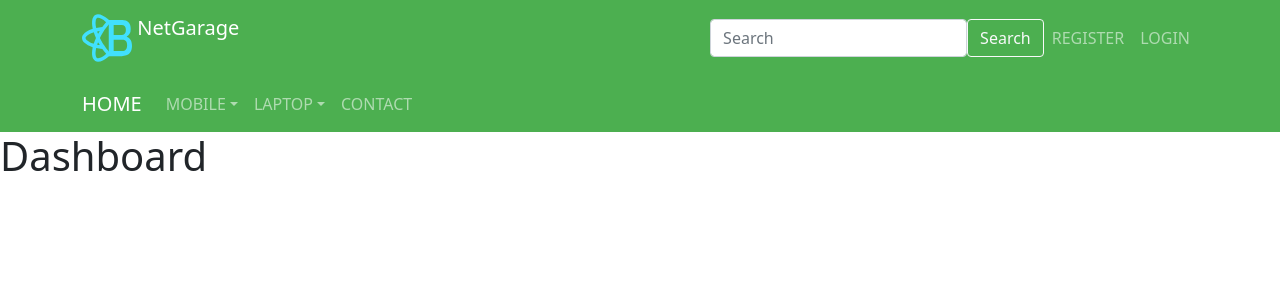
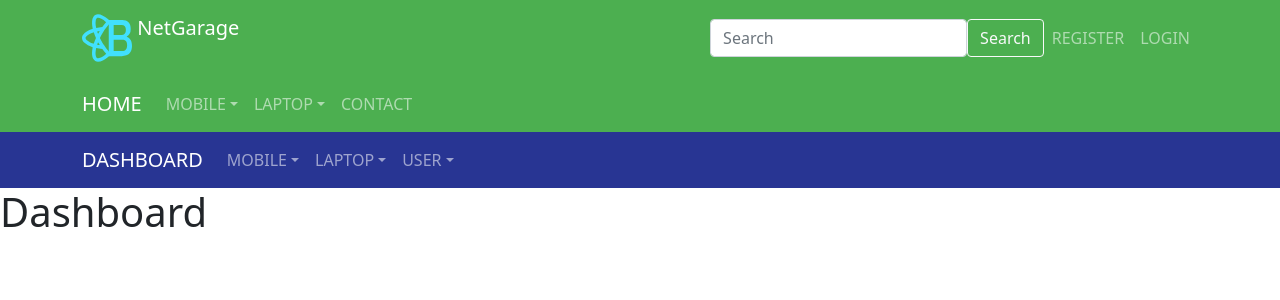
Before and after one commit to paradocx96/NetGarage-frontend, a React (Create React App) app: page /dashboard in a window 1280 px wide. Shown: the top 300 px of the page. Built offline with nearby package versions, Linux system fonts and the light colour scheme.

Commit message:
Dashboard - Navigation Bar Init

```diff
--- /dev/null
+++ b/src/components/layouts/Navigation/NavigationBarDashboard.jsx
@@ -0,0 +1,46 @@
+import React, {Component} from 'react';
+import {Container, Nav, Navbar, NavDropdown} from "react-bootstrap";
+
+import 'bootstrap/dist/css/bootstrap.min.css';
+
+class NavigationBarDashboard extends Component {
+
+    backColor = {
+        'background-color' : '#283593',
+        color: 'white'
+    }
+
+    render() {
+        return (
+            <div>
+                <Navbar collapseOnSelect expand="lg" style={this.backColor} variant="dark">
+                    <Container>
+                        <Navbar.Brand href="/dashboard">DASHBOARD</Navbar.Brand>
+                        <Navbar.Toggle aria-controls="responsive-navbar-nav" />
+                        <Navbar.Collapse id="responsive-navbar-nav">
+
+                            <Nav className="me-auto">
+                                <NavDropdown title="MOBILE" id="collasible-nav-dropdown">
+                                    <NavDropdown.Item href="#">MOBILE</NavDropdown.Item>
+                                </NavDropdown>
+
+                                <NavDropdown title="LAPTOP" id="collasible-nav-dropdown">
+                                    <NavDropdown.Item href="/laptops-admin">Laptops</NavDropdown.Item>
+                                    <NavDropdown.Item href="/laptops-admin-add">Add Laptop</NavDropdown.Item>
+                                </NavDropdown>
+
+                                <NavDropdown title="USER" id="collasible-nav-dropdown">
+                                    <NavDropdown.Item href="#">Users</NavDropdown.Item>
+                                </NavDropdown>
+
+                            </Nav>
+
+                        </Navbar.Collapse>
+                    </Container>
+                </Navbar>
+            </div>
+        );
+    }
+}
+
+export default NavigationBarDashboard;
--- a/src/components/pages/Dashboard.jsx
+++ b/src/components/pages/Dashboard.jsx
@@ -1,9 +1,11 @@
 import React, {Component} from 'react';
+import NavigationBarDashboard from "../layouts/Navigation/NavigationBarDashboard";
 
 class Dashboard extends Component {
     render() {
         return (
             <div>
+                <NavigationBarDashboard/>
                 <h1>Dashboard</h1>
             </div>
         );
```
